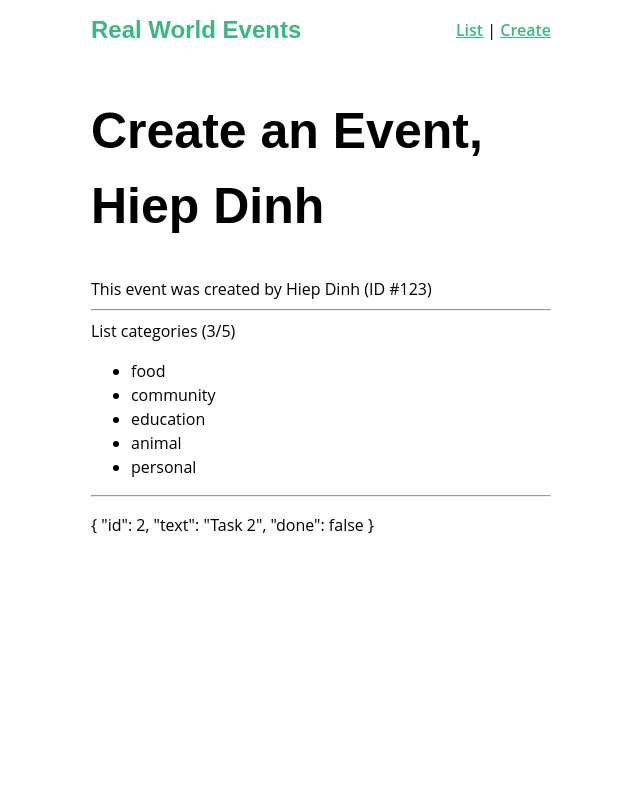
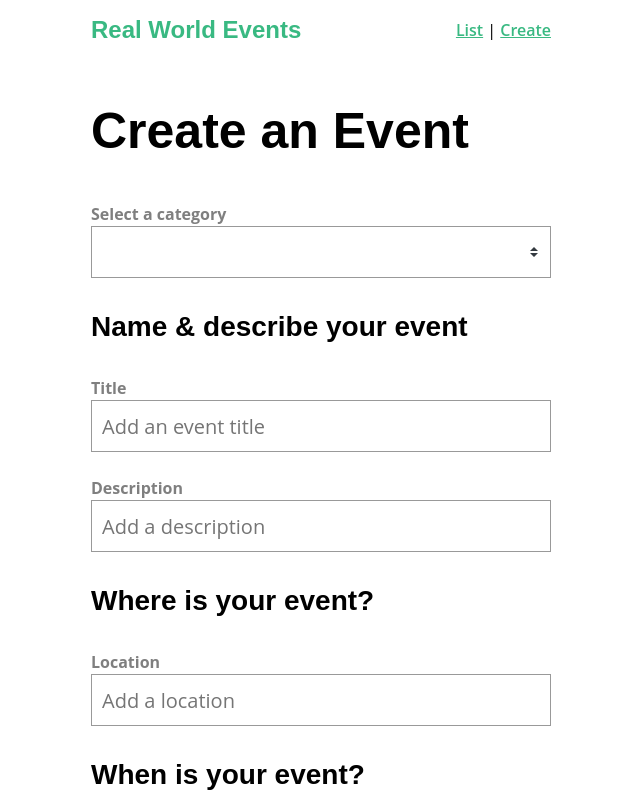
Before and after one commit to dhhiep/Real-World-Vue.js, a Vue app: page /event/create in a window 1280 px wide. Shown: the top 800 px of the page, without its empty margins (319-959 px from the left). Built offline with nearby package versions, Linux system fonts and the light colour scheme.

Commit message:
Add feature create Event

```diff
--- a/package.json
+++ b/package.json
@@ -14,6 +14,7 @@
     "lodash": "^4.17.15",
     "vue": "^2.6.11",
     "vue-router": "^3.1.6",
+    "vuejs-datepicker": "^1.6.2",
     "vuex": "^3.1.3"
   },
   "devDependencies": {
--- a/src/services/EventService.js
+++ b/src/services/EventService.js
@@ -15,5 +15,8 @@
   },
   getEvent(id) {
     return apiClient.get('/events/' + id)
+  },
+  createEvent(event) {
+    return apiClient.post('/events', event).then(resp => resp.data)
   }
 }
--- a/src/store/index.js
+++ b/src/store/index.js
@@ -1,5 +1,6 @@
 import Vue from 'vue'
 import Vuex from 'vuex'
+import EventService from '@/services/EventService.js'
 
 Vue.use(Vuex)
 
@@ -7,26 +8,32 @@
   state: {
     user: { id: 123, name: 'Hiep Dinh' },
     categories: ['food', 'community', 'education', 'animal', 'personal'],
-    todos: [
-      { id: 1, text: 'Task 1', done: true },
-      { id: 2, text: 'Task 2', done: false },
-      { id: 3, text: 'Task 3', done: true },
-      { id: 4, text: 'Task 4', done: false },
-      { id: 5, text: 'Task 5', done: true }
-    ]
+    events: []
   },
-  mutations: {},
-  actions: {},
+  mutations: {
+    ADD_EVENT(state, event) {
+      state.events.push(event)
+    }
+  },
+  actions: {
+    createEvent({ commit }, event) {
+      return EventService.createEvent(event).then(eventResp => {
+        commit('ADD_EVENT', eventResp)
+
+        return eventResp
+      })
+    }
+  },
   modules: {},
   getters: {
     catLength: state => {
       return state.categories.length
     },
-    doneTodos: state => {
-      return state.todos.filter(todo => todo.done)
+    doneEvents: state => {
+      return state.events.filter(event => event.done)
     },
-    getTodoById: state => id => {
-      return state.todos.find(todo => todo.id === id)
+    getEventById: state => id => {
+      return state.events.find(event => event.id === id)
     }
   }
 })
--- a/src/views/EventCreate.vue
+++ b/src/views/EventCreate.vue
@@ -1,29 +1,111 @@
 <template>
   <div>
-    <h1>Create an Event, {{ user.name }}</h1>
-    <div>This event was created by {{ user.name }} (ID #{{ user.id }})</div>
-    <hr />
-
-    <div>List categories ({{ doneTodos.length }}/{{ catLength }})</div>
-    <ul>
-      <li v-for="cat in categories" :key="cat">{{ cat }}</li>
-    </ul>
-    <hr />
-    <p>
-      {{ getTodoById(2) }}
-    </p>
+    <h1>Create an Event</h1>
+    <form @submit.prevent="createEvent">
+      <label>Select a category</label>
+      <select v-model="event.category">
+        <option v-for="cat in categories" :key="cat">{{ cat }}</option>
+      </select>
+      <h3>Name & describe your event</h3>
+      <div class="field">
+        <label>Title</label>
+        <input
+          v-model="event.title"
+          type="text"
+          placeholder="Add an event title"
+        />
+      </div>
+      <div class="field">
+        <label>Description</label>
+        <input
+          v-model="event.description"
+          type="text"
+          placeholder="Add a description"
+        />
+      </div>
+      <h3>Where is your event?</h3>
+      <div class="field">
+        <label>Location</label>
+        <input
+          v-model="event.location"
+          type="text"
+          placeholder="Add a location"
+        />
+      </div>
+      <h3>When is your event?</h3>
+      <div class="field">
+        <label>Date</label>
+        <datepicker v-model="event.date" placeholder="Select a date" />
+      </div>
+      <div class="field">
+        <label>Select a time</label>
+        <select v-model="event.time">
+          <option v-for="time in times" :key="time">{{ time }}</option>
+        </select>
+      </div>
+      <input type="submit" class="button -fill-gradient" value="Submit" />
+    </form>
   </div>
 </template>
 
 <script>
-import { mapState, mapGetters } from 'vuex'
+import { mapState } from 'vuex'
+import Datepicker from 'vuejs-datepicker'
 
 export default {
-  computed: {
-    ...mapGetters(['catLength', 'doneTodos', 'getTodoById']),
-    ...mapState(['user', 'categories'])
+  computed: mapState(['user', 'categories']),
+  data: function() {
+    const times = []
+    for (let i = 1; i <= 24; i++) {
+      times.push(i + ':00')
+    }
+
+    return {
+      times,
+      event: this.createFreshEventObject()
+    }
+  },
+  components: {
+    Datepicker
+  },
+  methods: {
+    createEvent() {
+      this.$store
+        .dispatch('createEvent', this.event)
+        .then(eventResp => {
+          this.event = this.createFreshEventObject()
+
+          this.$router.push({
+            name: 'event-show',
+            params: {
+              id: eventResp.id
+            }
+          })
+        })
+        .catch(error => console.log('Error', error))
+    },
+    createFreshEventObject() {
+      const user = this.$store.state.user
+      const id = Math.floor(Math.random() * 1000000000)
+
+      return {
+        id,
+        category: '',
+        organizer: user,
+        title: '',
+        description: '',
+        location: '',
+        date: '',
+        time: '',
+        attendees: []
+      }
+    }
   }
 }
 </script>
 
-<style lang="scss" scoped></style>
+<style scoped>
+.field {
+  margin-bottom: 24px;
+}
+</style>
--- a/src/views/EventShow.vue
+++ b/src/views/EventShow.vue
@@ -3,7 +3,7 @@
     <div class="event-header">
       <span class="eyebrow">@{{ event.time }} on {{ event.date }}</span>
       <h1 class="title">{{ event.title }}</h1>
-      <h5>Organized by {{ event.organizer }}</h5>
+      <h5>Organized by {{ event.organizer ? event.organizer.name : '' }}</h5>
       <h5>Category: {{ event.category }}</h5>
     </div>
     <BaseIcon name="map"><h2>Location</h2></BaseIcon>
@@ -42,7 +42,6 @@
     EventService.getEvent(this.id)
       .then(resp => {
         this.event = resp.data
-        console.log(this.event)
       })
       .catch(error => {
         console.log('Something went wrong', error.resp)
```
Also changed, not shown: 1 other file (tests, documents, lock files or other folders).
